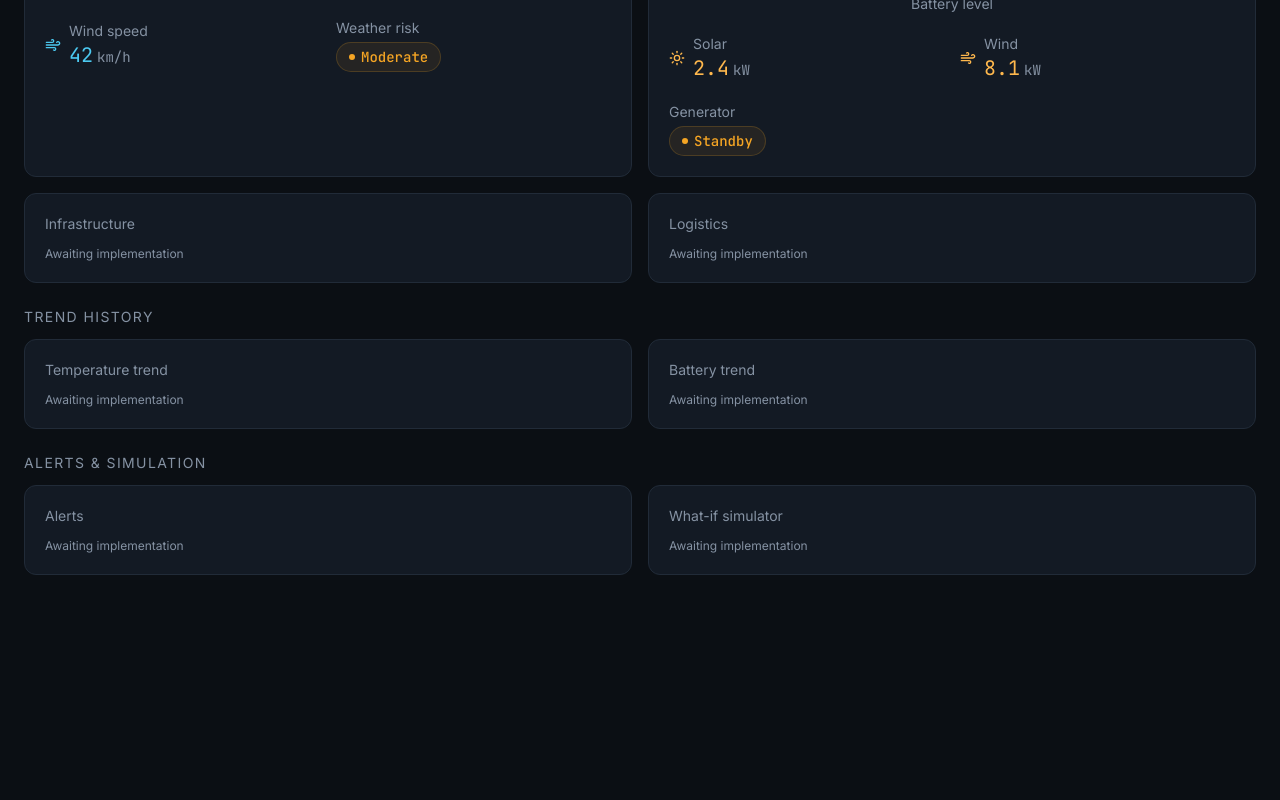
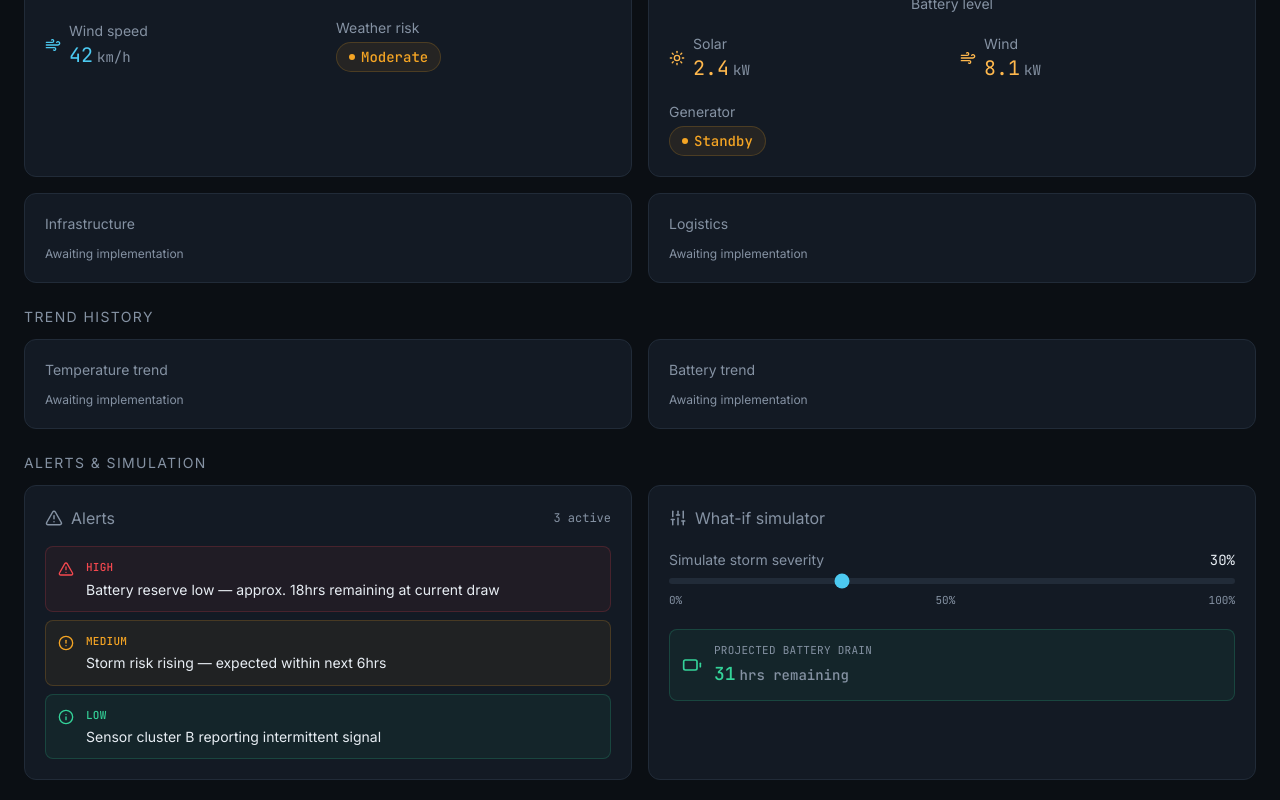
Before and after one commit to Nikkhillll/aurora, a Next.js app: page / in a window 1280 px wide. Shown: the part 425-1225 px from the top of the page. Before the commit the page ends 1020 px from the top, so only its background shows below. Built offline with nearby package versions, Linux system fonts and the light colour scheme.

Commit message:
implement AlertsPanel and WhatIfSimulator

```diff
--- a/components/AlertsPanel.tsx
+++ b/components/AlertsPanel.tsx
@@ -1,5 +1,25 @@
-// Placeholder — Person 5 will build this component
+"use client";
+
+import { AlertTriangle, AlertCircle, Info } from "lucide-react";
 import type { Alert } from "@/data/mockData";
+
+const severityConfig = {
+  high: {
+    color: "#F5484F",
+    icon: AlertTriangle,
+    label: "High",
+  },
+  medium: {
+    color: "#F5A524",
+    icon: AlertCircle,
+    label: "Medium",
+  },
+  low: {
+    color: "#34D399",
+    icon: Info,
+    label: "Low",
+  },
+} as const;
 
 interface AlertsPanelProps {
   alerts: Alert[];
@@ -7,9 +27,59 @@ interface AlertsPanelProps {
 
 export default function AlertsPanel({ alerts }: AlertsPanelProps) {
   return (
-    <div className="rounded-[12px] border border-border bg-bg-card p-5 flex flex-col gap-3">
-      <h2 className="text-sm text-text-muted font-sans">Alerts</h2>
-      <p className="text-xs text-text-muted">Awaiting implementation</p>
+    <div className="rounded-[12px] border border-border bg-bg-card p-5 flex flex-col gap-4">
+      {/* Card header */}
+      <div className="flex items-center justify-between">
+        <div className="flex items-center gap-2">
+          <AlertTriangle size={18} className="text-text-muted" />
+          <h2 className="text-base text-text-muted font-sans">Alerts</h2>
+        </div>
+        <span className="text-xs font-mono text-text-muted">
+          {alerts.length} active
+        </span>
+      </div>
+
+      {/* Alert list */}
+      <div className="flex flex-col gap-2">
+        {alerts.length === 0 ? (
+          <p className="text-xs text-text-muted font-sans">
+            No active alerts
+          </p>
+        ) : (
+          alerts.map((alert) => {
+            const config = severityConfig[alert.severity];
+            const Icon = config.icon;
+
+            return (
+              <div
+                key={alert.id}
+                className="flex items-start gap-3 rounded-[8px] p-3"
+                style={{
+                  backgroundColor: `${config.color}0F`,
+                  border: `1px solid ${config.color}30`,
+                }}
+              >
+                <Icon
+                  size={16}
+                  className="mt-0.5 shrink-0"
+                  style={{ color: config.color }}
+                />
+                <div className="flex flex-col gap-1 min-w-0">
+                  <span
+                    className="text-[11px] font-mono font-medium uppercase tracking-wide w-fit"
+                    style={{ color: config.color }}
+                  >
+                    {config.label}
+                  </span>
+                  <p className="text-sm text-text-primary font-sans leading-snug">
+                    {alert.message}
+                  </p>
+                </div>
+              </div>
+            );
+          })
+        )}
+      </div>
     </div>
   );
 }
--- a/components/WhatIfSimulator.tsx
+++ b/components/WhatIfSimulator.tsx
@@ -1,9 +1,92 @@
-// Placeholder — Person 5 will build this component
+"use client";
+
+import { useState } from "react";
+import { Sliders, Battery } from "lucide-react";
+import { energyData } from "@/data/mockData";
+
+function statusColor(hours: number) {
+  if (hours <= 12) return "#F5484F"; // critical
+  if (hours <= 24) return "#F5A524"; // warning
+  return "#34D399"; // nominal
+}
+
 export default function WhatIfSimulator() {
+  const [severity, setSeverity] = useState(30);
+
+  // Baseline: at 0% storm severity, battery drains at a nominal rate
+  // giving ~48hrs remaining. Higher severity increases draw multiplier,
+  // reducing hours remaining non-linearly.
+  const baselineHours = 48;
+  const multiplier = 1 + (severity / 100) * 1.8; // 1x -> 2.8x at 100%
+  const batteryFactor = energyData.batteryLevel / 61; // scale off current level
+  const projectedHours = Math.max(
+    1,
+    Math.round((baselineHours * batteryFactor) / multiplier)
+  );
+
+  const color = statusColor(projectedHours);
+
   return (
-    <div className="rounded-[12px] border border-border bg-bg-card p-5 flex flex-col gap-3">
-      <h2 className="text-sm text-text-muted font-sans">What-if simulator</h2>
-      <p className="text-xs text-text-muted">Awaiting implementation</p>
+    <div className="rounded-[12px] border border-border bg-bg-card p-5 flex flex-col gap-5">
+      {/* Card header */}
+      <div className="flex items-center gap-2">
+        <Sliders size={18} className="text-text-muted" />
+        <h2 className="text-base text-text-muted font-sans">
+          What-if simulator
+        </h2>
+      </div>
+
+      {/* Scenario label */}
+      <div className="flex flex-col gap-2">
+        <div className="flex items-center justify-between">
+          <label
+            htmlFor="storm-severity"
+            className="text-sm text-text-muted font-sans"
+          >
+            Simulate storm severity
+          </label>
+          <span className="text-sm font-mono text-text-primary">
+            {severity}%
+          </span>
+        </div>
+
+        <input
+          id="storm-severity"
+          type="range"
+          min={0}
+          max={100}
+          step={1}
+          value={severity}
+          onChange={(e) => setSeverity(Number(e.target.value))}
+          className="w-full h-1.5 rounded-full appearance-none cursor-pointer bg-border accent-[#4CC9F0]"
+        />
+
+        <div className="flex justify-between text-[11px] font-mono text-text-muted">
+          <span>0%</span>
+          <span>50%</span>
+          <span>100%</span>
+        </div>
+      </div>
+
+      {/* Projected impact */}
+      <div
+        className="flex items-center gap-3 rounded-[8px] p-3"
+        style={{
+          backgroundColor: `${color}0F`,
+          border: `1px solid ${color}30`,
+        }}
+      >
+        <Battery size={20} style={{ color }} />
+        <div className="flex flex-col gap-0.5">
+          <span className="text-[11px] font-mono uppercase tracking-wide text-text-muted">
+            Projected battery drain
+          </span>
+          <p className="text-lg font-mono font-medium" style={{ color }}>
+            {projectedHours}
+            <span className="text-sm text-text-muted ml-1">hrs remaining</span>
+          </p>
+        </div>
+      </div>
     </div>
   );
 }
```
